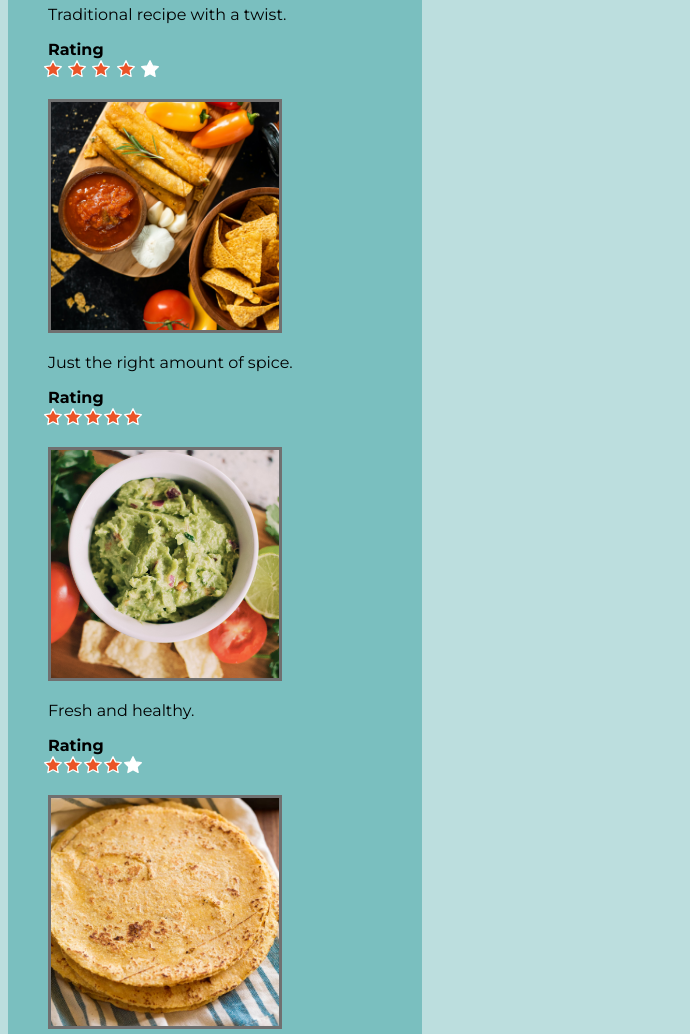
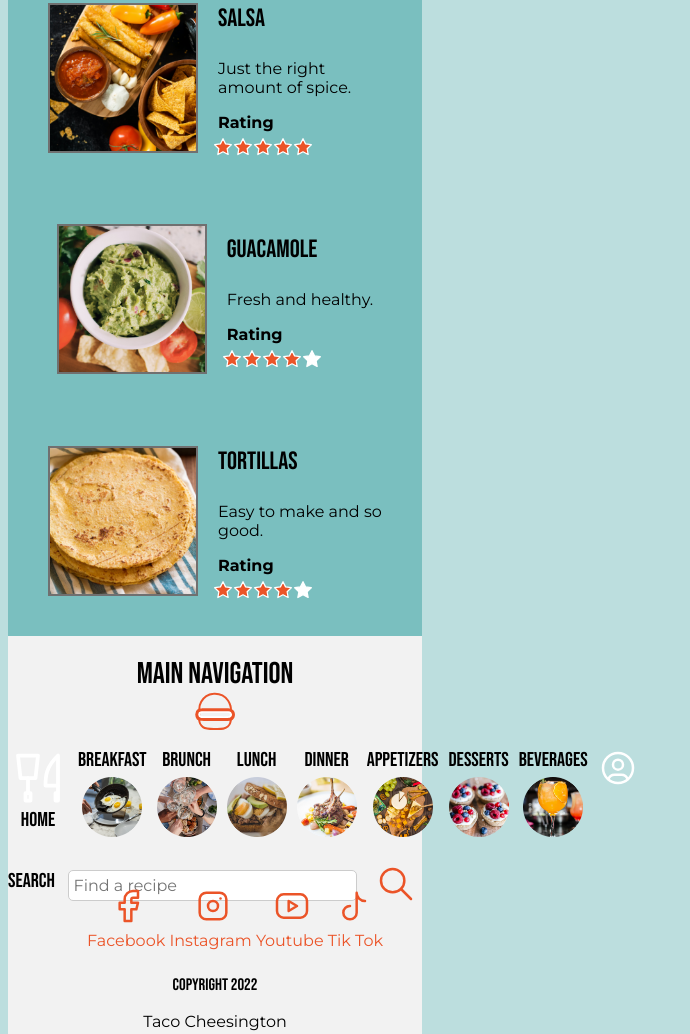
Before and after one commit to Mcordob5/Recipe-1, a plain HTML site: page index.html in a window 1280 px wide. Shown: the part 1961-2995 px from the top of the page, without its empty margins (0-690 px from the left). Drawn offline with Linux system fonts and the light colour scheme.

Commit message:
Updated Css

```diff
--- a/index.html
+++ b/index.html
@@ -6,6 +6,8 @@
     <meta name="viewport" content="width=device-width, initial-scale=1.0">
     <title>Good Eats - Street Tacos</title>
     <link rel="stylesheet" href="style.css">
+    <link rel="preconnect" href="https://fonts.googleapis.com">
+    <link rel="preconnect" href="https://fonts.gstatic.com" crossorigin>
     <link rel="stylesheet" href="https://fonts.googleapis.com/css2?family=Bebas+Neue&family=Montserrat:wght@400;700&display=swap">
 </head>
 
--- a/style.css
+++ b/style.css
@@ -118,21 +118,143 @@ main img{
 
 .recipe-details li{
     text-align: left;
+    list-style: circle #000000 4px solid;
 }
 
 menu p{
     padding: 5px;
 }
+aside {
+    background-color: #7ABFBF;
+    display: flex;
+    flex-direction: column;
+    align-items: center;
+    justify-content: center;
+    margin-top: 20px;
+    width: 100%;
+    max-width: 414px;
+}
 
-aside{
-    background-color: #7ABFBF;
+aside h2 {
+    text-align: center;
+    margin: 0;
+    width: 100%;
+    padding-top: 10px;
 }
-aside h2{
-    text-align: center;
+
+aside .content {
+    display: flex;
+    flex-direction: row;
+    align-items: center;
+    justify-content: space-between;
+    width: 100%;
+}
+
+aside figure {
+    display: flex;
+    align-items: center;
+    flex: 1;
+}
+
+aside figure img {
+    margin-right: 20px;
+    width: 150px;
+}
+aside figcaption {
+    flex: 1;
+}
+
+aside svg{
+    margin-top: 5px;
 }
 
 dd{
     margin-left: -5px;
+}
+
+#topnav {
+    display: flex;
+    flex-direction: column;
+    align-items: center;
+    justify-content: center;
+    margin-top: 20px;
+    width: 100%;
+    max-width: 414px;
+    /* Adjusted to fit within 414px */
+}
+
+#topnav h2 {
+    text-align: center;
+    margin: 0;
+    width: 100%;
+}
+
+#topnav .menu {
+    display: flex;
+    flex-direction: row;
+    align-items: center;
+    justify-content: space-between;
+    width: 100%;
+}
+
+#topnav nav.menu ul {
+    display: flex;
+    list-style-type: none;
+    padding: 0;
+}
+
+#topnav nav.menu ul li {
+    margin-right: 10px;
+}
+
+#topnav nav.menu ul li:last-child {
+    margin-right: 0;
+}
+
+#topnav nav.menu ul li a {
+    display: flex;
+    flex-direction: column;
+    align-items: center;
+    text-decoration: none;
+    color: black;
+}
+
+#topnav nav.menu ul li a img {
+    width: 60px;
+    margin-top: 5px;
+}
+
+#topnav .search {
+    display: flex;
+    flex-direction: row;
+    align-items: center;
+    justify-content: space-between;
+    width: 100%;
+}
+
+#topnav .search h3 {
+    margin: 0;
+    font-size: 20px;
+}
+
+#topnav .search input[type="search"] {
+    width: 70%;
+    padding: 5px;
+    border-radius: 5px;
+    border: 1px solid #ccc;
+    margin-top: 10px;
+}
+
+#topnav .search button {
+    background-color: transparent;
+    border: none;
+    cursor: pointer;
+    outline: none;
+    margin-top: 10px;
+}
+
+#topnav .search button svg {
+    stroke: #EB5428;
 }
 
 .social-media {
@@ -146,6 +268,7 @@ dd{
 .social-media li {
     position: relative;
     margin-top: 20px;
+    display: inline;
 }
 
 .social-media li a {
@@ -160,7 +283,8 @@ dd{
     transform: translateX(-50%);
 }
 
-footer h2, h3{
+footer h2,
+footer h3 {
     display: none;
 }
 footer img{
```
